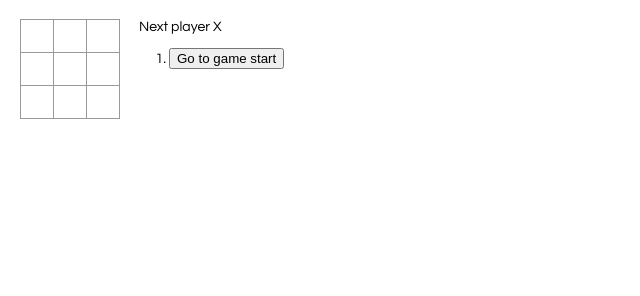
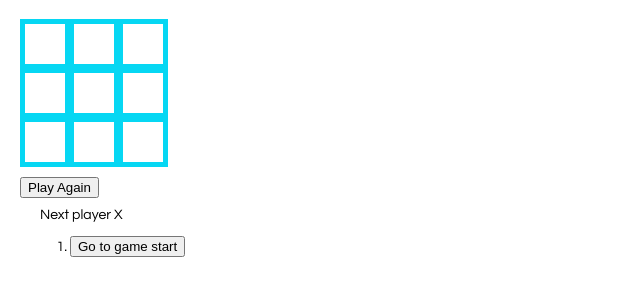
Before and after one commit to shuvo1997/myreactapp, a React app: page / in a window 1280 px wide. Shown: the whole page, without its empty margins (0-640 px from the left). Built offline with nearby package versions, Linux system fonts and the light colour scheme.

Commit message:
Color changed 💋

```diff
--- a/package.json
+++ b/package.json
@@ -1,6 +1,6 @@
 {
-  "homepage": "http://shuvo1997.github.io/myreactapp",
-  "name": "my-app",
+  "homepage": "http://shuvo1997.github.io/tictactoe_game",
+  "name": "tictactoe_game",
   "version": "0.1.0",
   "private": true,
   "dependencies": {
--- a/src/index.css
+++ b/src/index.css
@@ -8,28 +8,30 @@ body {
   }
 
   .board-row:after {
+    border: 5px;
     clear: both;
     content: "";
     display: table;
   }
 
   .status {
+    align-self: center;
     margin-bottom: 10px;
   }
 
   .square {
     background: #fff;
-    border: 1px solid #999;
+    border: 5px solid rgb(6, 215, 243);
     float: left;
     font-size: 24px;
     font-weight: bold;
-    line-height: 34px;
-    height: 34px;
+    line-height: 30px;
+    height: 50px;
     margin-right: -1px;
     margin-top: -1px;
     padding: 0;
     text-align: center;
-    width: 34px;
+    width: 50px;
   }
 
   .square:focus {
@@ -41,10 +43,17 @@ body {
   }
 
   .game {
-    display: flex;
-    flex-direction: row;
+    display: flow-root;
   }
+  .game-board{
+    margin: auto;
+    }
 
   .game-info {
     margin-left: 20px;
   }
+
+.play-again{
+  margin-top: 10px;
+  margin-bottom: 10px;
+}
--- a/src/index.js
+++ b/src/index.js
@@ -8,6 +8,12 @@ import './index.css';
       <button className="square" onClick={props.onClick}>
       {props.value}
       </button>
+    );
+  }
+
+  function PlayAgainButton(props){
+    return(
+      <button>Play Again</button>
     );
   }
 
@@ -41,16 +47,21 @@ import './index.css';
     }
   }
 
+
+  const initialState = {
+    history: [{
+        squares: Array(9).fill(null),
+    }],
+    xIsNext: true,
+    stepNumber: 0,
+  };
+
   class Game extends React.Component {
+
+
     constructor(props){
       super(props);
-      this.state = {
-        history: [{
-            squares: Array(9).fill(null),
-      }],
-      xIsNext: true,
-      stepNumber: 0,
-      };
+      this.state = initialState;
     }
 
     handleClick(i){
@@ -112,6 +123,9 @@ import './index.css';
               onClick= {i => this.handleClick(i)}
             />
           </div>
+          <div class="play-again">
+          <PlayAgainButton state= {initialState}></PlayAgainButton>
+          </div>
           <div className="game-info">
             <div>{ status }</div>
             <ol>{moves}</ol>
```
